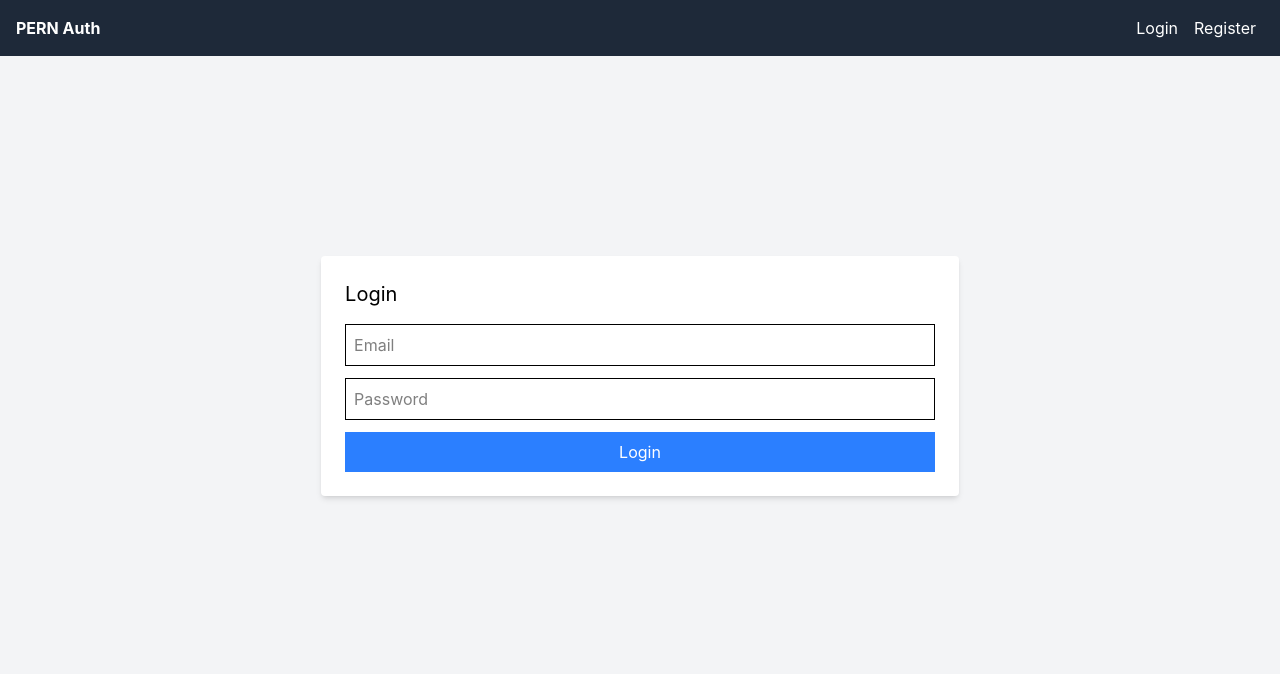
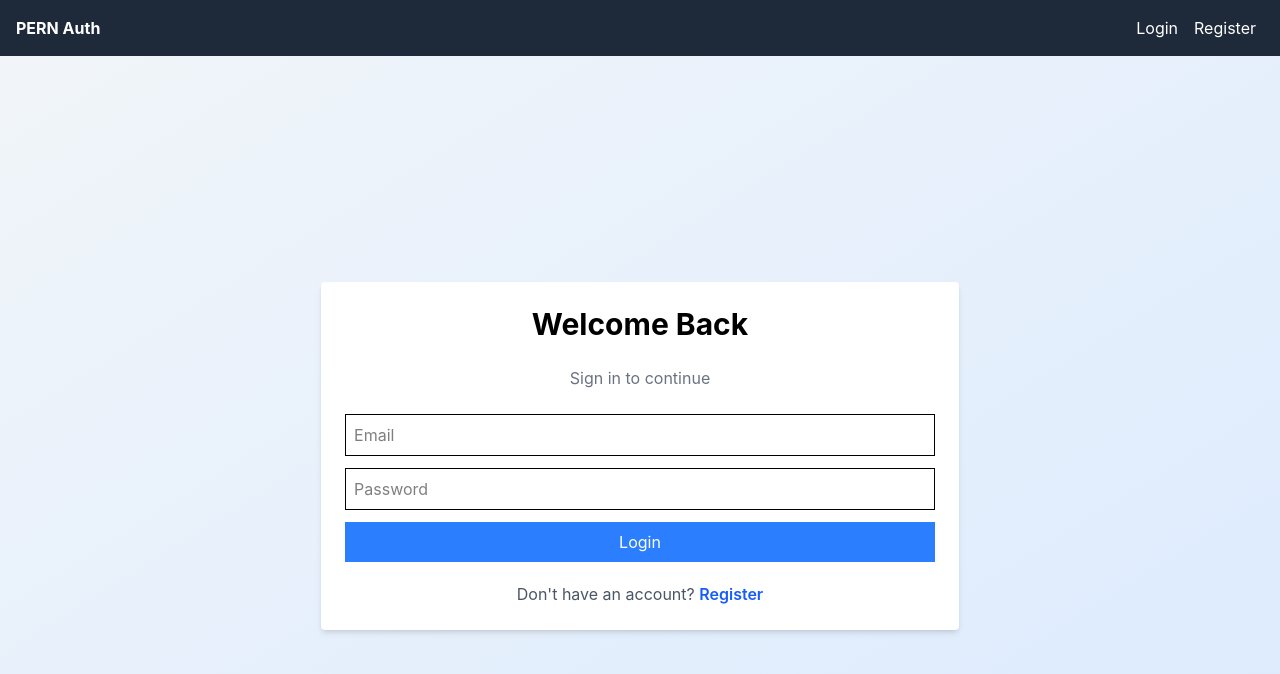
Before and after one commit to HloGee/PERN-LOGIN-REGISTER, a React (Vite) app in the folder frontend/: page /login in a window 1280 px wide. Shown: the top 674 px of the page. Built offline with nearby package versions, Linux system fonts and the light colour scheme; no server answers.

Commit message:
login and register

```diff
--- a/frontend/src/pages/Login.jsx
+++ b/frontend/src/pages/Login.jsx
@@ -1,6 +1,7 @@
 import React, { useState } from "react";
 import axios from "axios";
 import { useNavigate } from "react-router-dom";
+import { Link } from "react-router-dom";
 
 const Login = ({ setUser}) => {
   const [form, setForm] = useState({
@@ -24,9 +25,15 @@ const Login = ({ setUser}) => {
   }
 
   return (
-  <div className="min-h-[80vh] flex items-center justify-center">
+  <div className="min-h-screen flex items-center justify-center bg-gradient-to-br from-slate-100 to-blue-100">
     <form className="bg-white p-6 rounded shadow-md" onSubmit={handleSubmit}>
-      <h2 className="text-xl mb-4">Login</h2>
+      <h2 className="text-3xl font-bold text-center mb-6">
+  Welcome Back
+</h2>
+
+<p className="text-gray-500 text-center mb-6">
+  Sign in to continue
+</p>
       {error &&  <p className=" text-red-500 mb-4">{error}</p>}
       <input
         type="email"
@@ -43,6 +50,12 @@ const Login = ({ setUser}) => {
         value={form.password} onChange={(e) => setForm({...
         form, password: e.target.value})} />
         <button className="bg-blue-500 text-white p-2 w-full">Login</button>
+        <p className="text-center mt-5 text-gray-600">
+        Don't have an account?{" "}
+        <Link to="/register" className="text-blue-600 font-semibold hover:underline">
+          Register
+        </Link>
+      </p>
     </form>
   </div>
   );
--- a/frontend/src/pages/Register.jsx
+++ b/frontend/src/pages/Register.jsx
@@ -1,6 +1,7 @@
 import React, { useState } from "react";
 import axios from "axios";
 import { useNavigate } from "react-router-dom";
+import { Link } from "react-router-dom";
 
 const Register = ({ setUser}) => {
   const [form, setForm] = useState({
@@ -25,9 +26,12 @@ const Register = ({ setUser}) => {
   }
 
   return (
-  <div className="min-h-screen flex items-center justify-center">
+  <div className="min-h-screen flex items-center justify-center bg-gradient-to-br from-slate-100 to-blue-100">
     <form className="bg-white p-6 rounded shadow-md" onSubmit={handleSubmit}>
-      <h2 className="text-xl mb-4">Register</h2>
+      <h2 className="text-3xl font-bold text-center mb-6">
+  Create Account
+</h2>
+
       {error &&  <p className=" text-red-500 mb-4">{error}</p>}
 
       <input
@@ -53,6 +57,12 @@ const Register = ({ setUser}) => {
         value={form.password} onChange={(e) => setForm({...
         form, password: e.target.value})} />
         <button className="bg-blue-500 text-white p-2 w-full">Login</button>
+              <p className="text-center mt-5 text-gray-600">
+        Already have an account?{" "}
+        <Link to="/login" className="text-blue-600 font-semibold hover:underline">
+          Login
+        </Link>
+      </p>
     </form>
   </div>
   );
```
